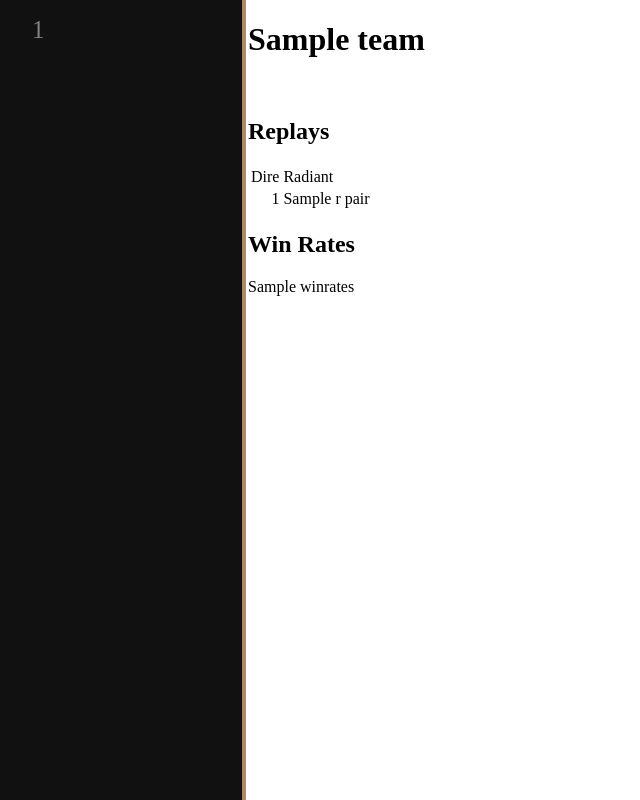
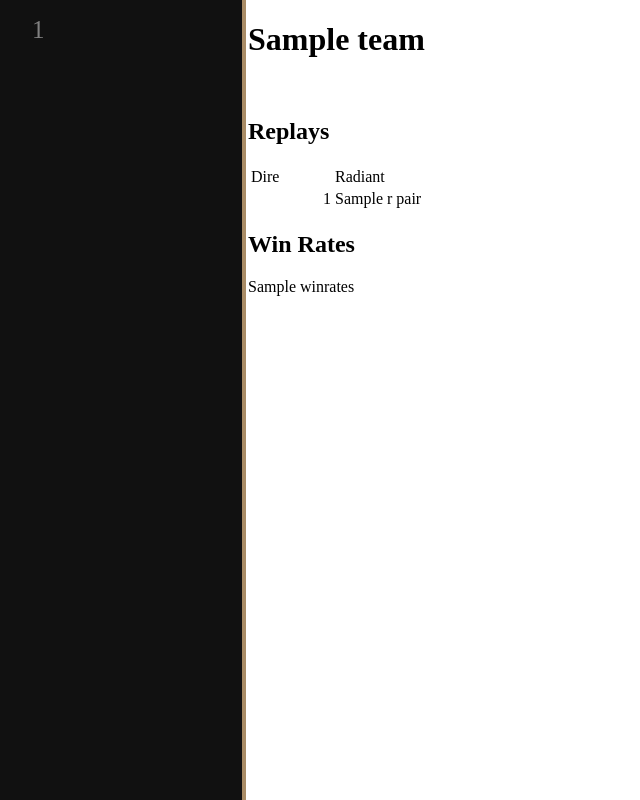
Before and after one commit to DrCognito/StaticAnalysisWeb, a Flask app: template templates/replays.j2 in a window 1280 px wide. Shown: the whole page, without its empty margins (0-640 px from the left). Run offline with Flask 2, Linux system fonts and the light colour scheme; the template is opened without the code that fills it: most values are stand-ins (such as "Sample title", 1, 10 or a date in 2020).

Commit message:
Add a minimum column width for better replay formatting.

```diff
--- a/templates/replays.j2
+++ b/templates/replays.j2
@@ -4,7 +4,7 @@
 <h2>Replays</h2>
 {% if replays is not none %}
     <table>
-        <td>Dire</td><td>Radiant</td>
+        <td style="min-width:80px">Dire</td><td style="min-width:80px">Radiant</td>
         {% for r_pair in replays %}
             {% set left = '' if r_pair[0] is none else r_pair[0] %}
             {% set right = '' if r_pair[1] is none else r_pair[1] %}
```
